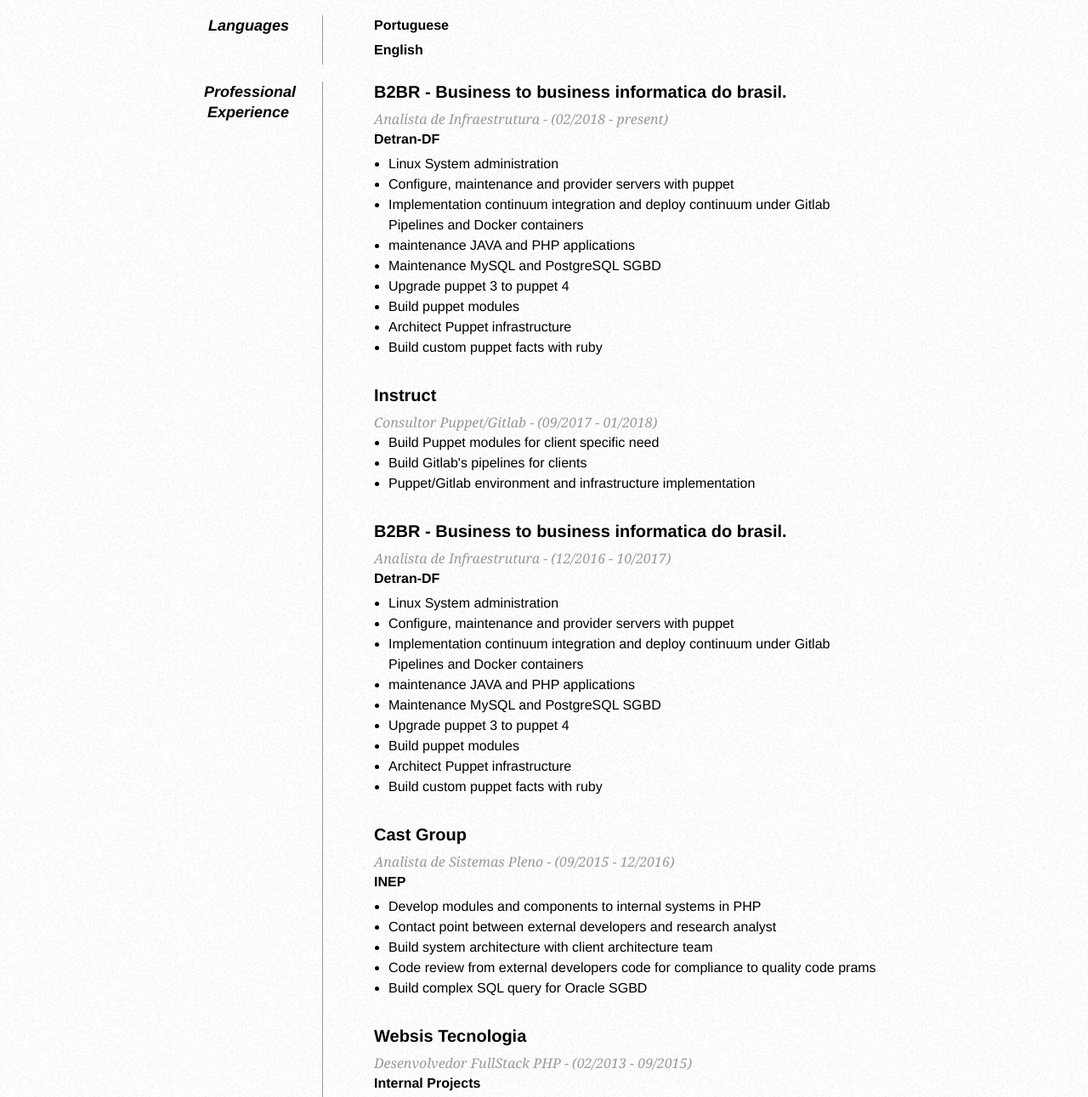
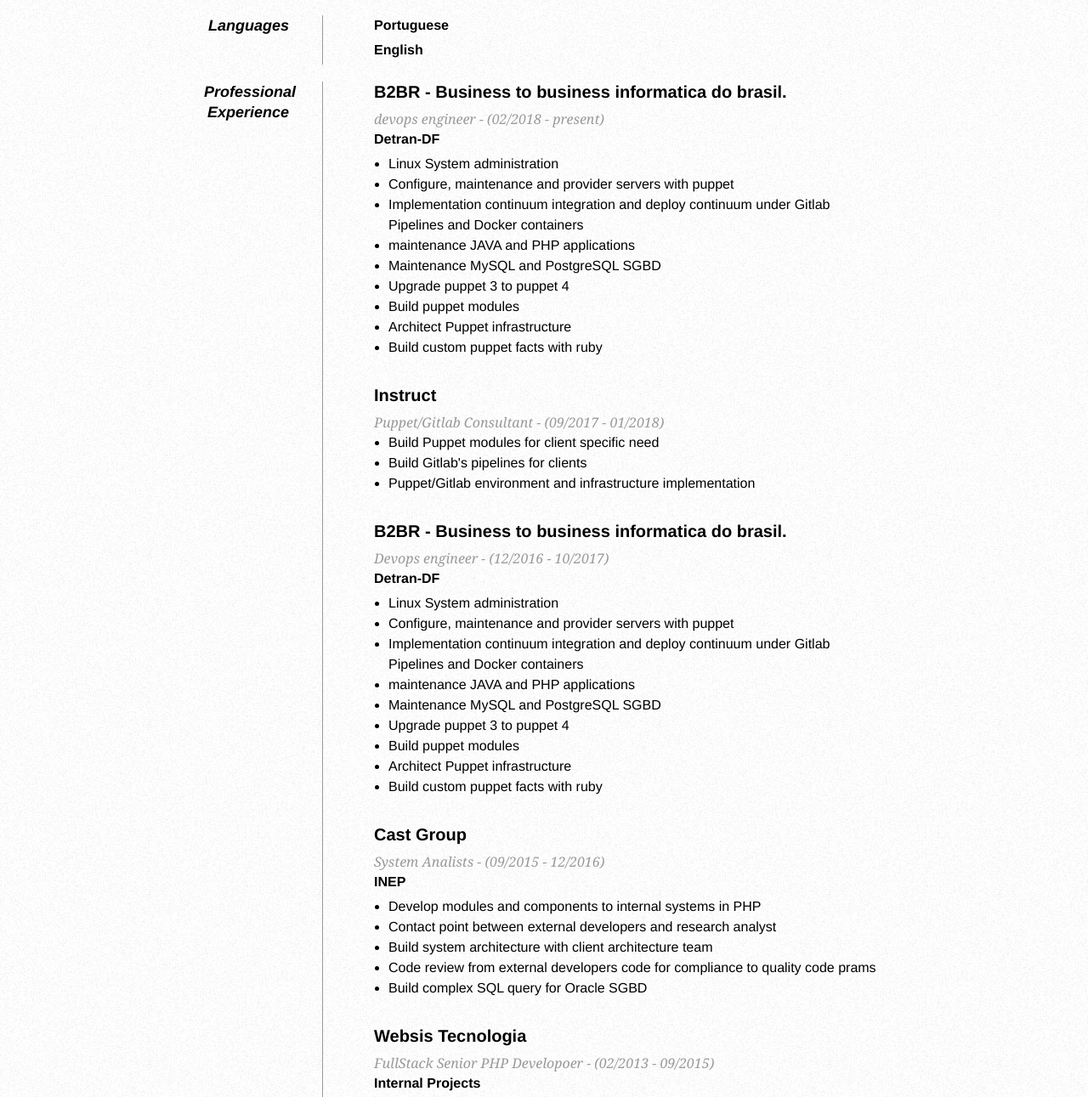
Before and after one commit to RaphaelNeumann/raphaelneumann.github.com, a plain HTML site: page resume/index.html in a window 1280 px wide. Shown: the part 389-1680 px from the top of the page at 85% size. Drawn offline with Linux system fonts and the light colour scheme.

Commit message:
Update index.html

```diff
--- a/resume/index.html
+++ b/resume/index.html
@@ -84,7 +84,7 @@
             <dt>Professional Experience</dt>
             <dd>
               <h2>B2BR - Business to business informatica do brasil.</h2>
-              <h2><span>Analista de Infraestrutura - (02/2018 - present)</span></h2>
+              <h2><span>devops engineer - (02/2018 - present)</span></h2>
               <h3>Detran-DF </h3>
               <ul>
                  <li>Linux System administration</li>
@@ -98,7 +98,7 @@
                  <li>Build custom puppet facts with ruby</li>
               </ul>
               <h2>Instruct</h2>
-              <h2><span>Consultor Puppet/Gitlab - (09/2017 - 01/2018)</span></h2>
+              <h2><span>Puppet/Gitlab Consultant - (09/2017 - 01/2018)</span></h2>
                 <ul>
                   <li>Build Puppet modules for client specific need</li>
                   <li>Build Gitlab's pipelines for clients</li>
@@ -106,10 +106,10 @@
                 </ul>
 
                 <h2>B2BR - Business to business informatica do brasil.</h2>
-                <h2><span>Analista de Infraestrutura - (12/2016 - 10/2017)</span></h2>
+                <h2><span>Devops engineer - (12/2016 - 10/2017)</span></h2>
                 <h3>Detran-DF </h3>
                 <ul>
-                	 <li>Linux System administration</li>
+               	   <li>Linux System administration</li>
                    <li>Configure, maintenance and provider servers with puppet</li>
                    <li>Implementation continuum integration and deploy continuum under Gitlab Pipelines and Docker containers</li>
                    <li>maintenance JAVA and PHP applications</li>
@@ -120,7 +120,7 @@
                    <li>Build custom puppet facts with ruby</li>
                 </ul>
                 <h2>Cast Group</h2>
-                <h2><span>Analista de Sistemas Pleno - (09/2015 - 12/2016)</span></h2>
+                <h2><span>System Analists - (09/2015 - 12/2016)</span></h2>
                 <h3>INEP</h3>
                 <ul>
                     <li>Develop modules and components to internal systems in PHP</li>
@@ -130,7 +130,7 @@
                     <li>Build complex SQL query for Oracle SGBD</li>
                 </ul>
                 <h2>Websis Tecnologia</h2>
-                <h2><span>Desenvolvedor FullStack PHP - (02/2013 - 09/2015)</span></h2>
+                <h2><span>FullStack Senior PHP Developoer - (02/2013 - 09/2015)</span></h2>
                 <h3>Internal Projects </h3>
                 <ul>
                     <li>Build Service Order System to internal propose</li>
```
